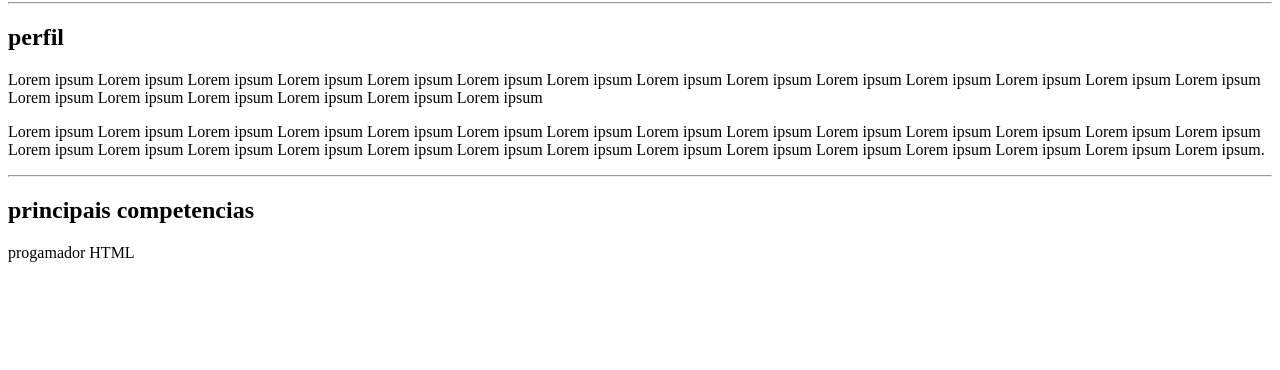
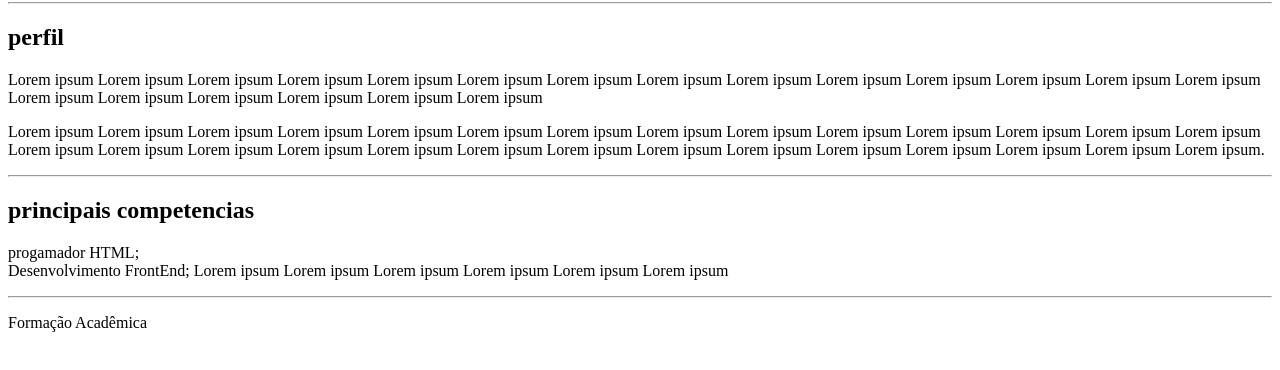
Before and after one commit to trechinski/Curriculo_FulanoTal, a plain HTML site: page index.html in a window 1280 px wide. Shown: the part 220-590 px from the top of the page. Drawn offline with Linux system fonts and the light colour scheme.

Commit message:
alterações

```diff
--- a/index.html
+++ b/index.html
@@ -17,9 +17,12 @@
         <hr>
         <h2>principais competencias</h2>
         <P>
-            progamador HTML
-
-
+            progamador HTML; <br>
+            Desenvolvimento FrontEnd;
+            Lorem ipsum Lorem ipsum Lorem ipsum
+            Lorem ipsum Lorem ipsum Lorem ipsum
+            <hr>
+            <p>Formação Acadêmica</p>
         </P>
     </body>
 </html>
```
